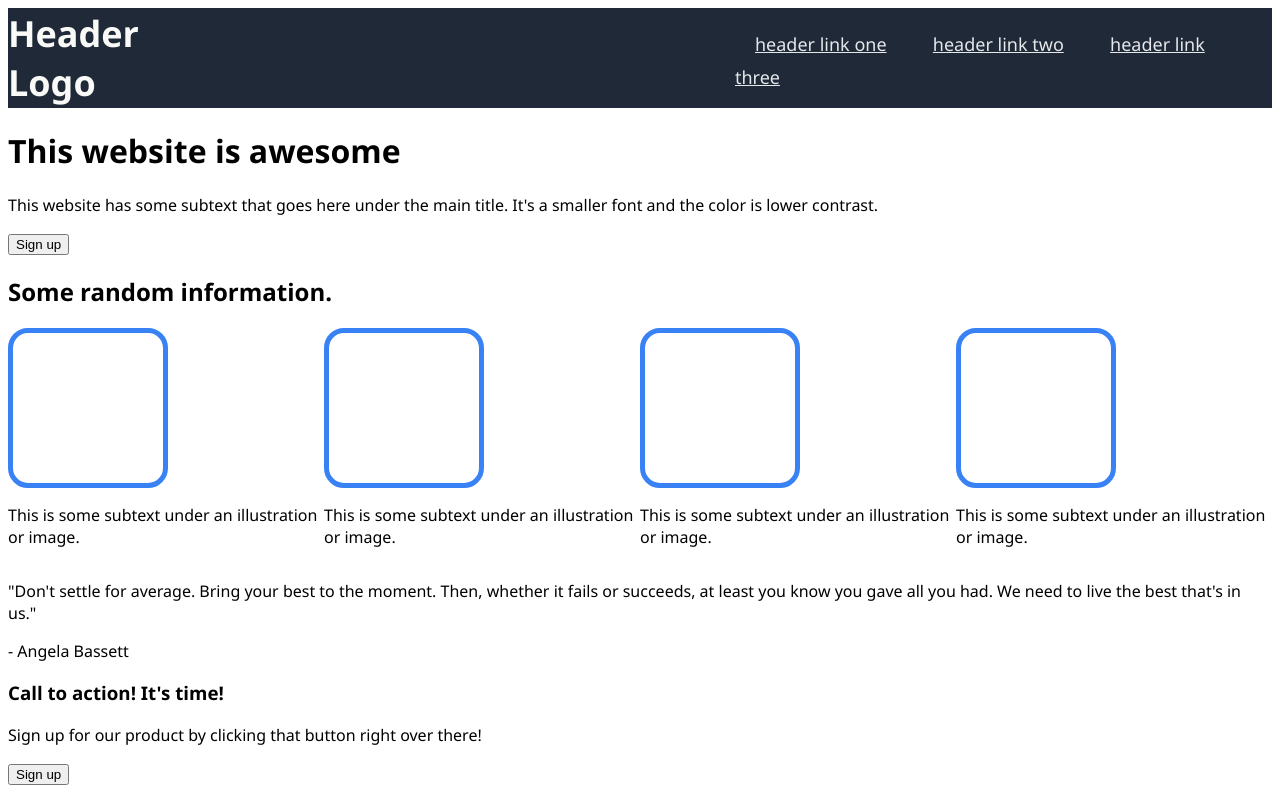
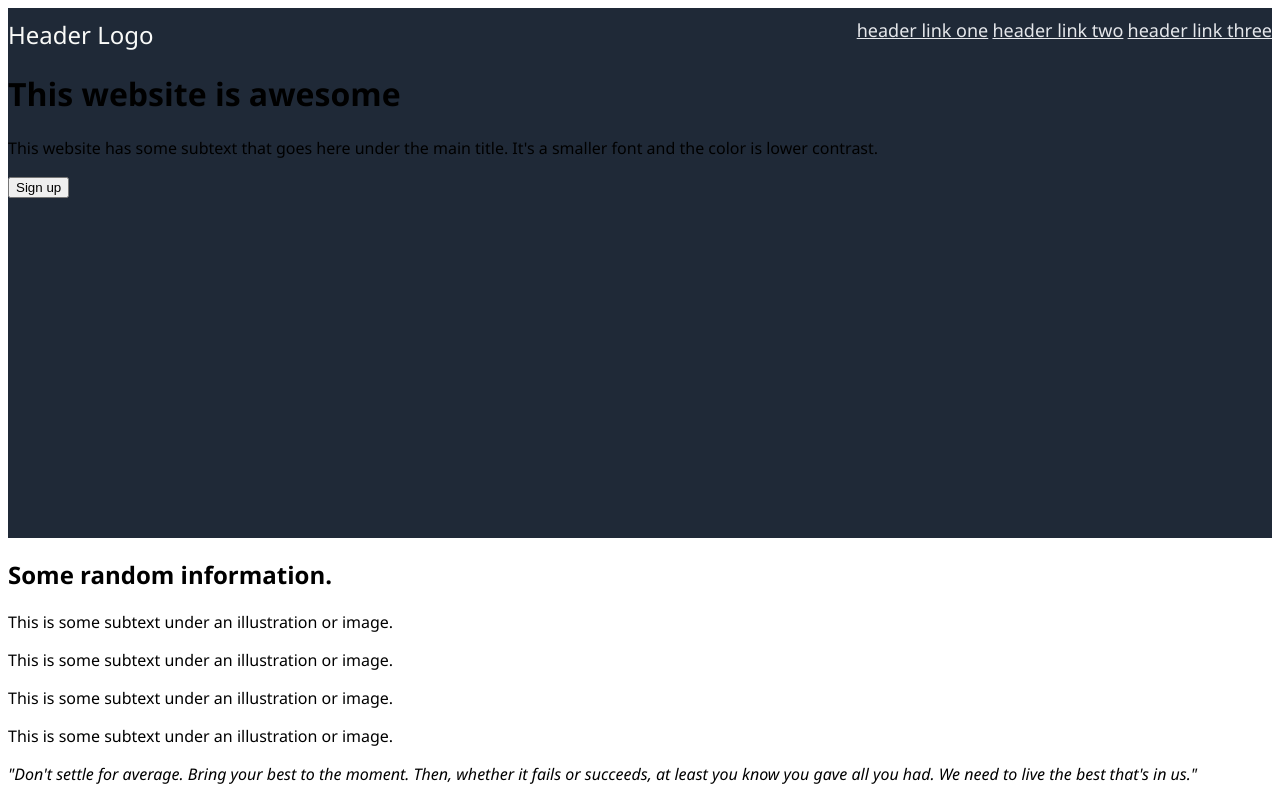
Before and after one commit to shanini225/Odin-Landing_Page, a plain HTML site: page index.html in a window 1280 px wide. Shown: the top 798 px of the page. Drawn offline with Linux system fonts and the light colour scheme.

Commit message:
refactor: I am re-doing the header section so that the html and css is more cleaner

```diff
--- a/index.html
+++ b/index.html
@@ -10,24 +10,25 @@
 </head>
 
 <body>
-    <header class="header">
-        <div class="header-logo">
-            <h2 id="web-header">Header Logo</h2>
+    <header class="header-section">
+        <div class="nav-section">
+            <div class="header">Header Logo</div>
+            <div class="header-links">
+                <a href="#" id="links">header link one</a>
+                <a href="#" id="links">header link two</a>
+                <a href="#" id="links">header link three</a>
+            </div>
         </div>
-        <div class="header-links">
-            <a href="#" id="links">header link one</a>
-            <a href="#" id="links">header link two</a>
-            <a href="#" id="links">header link three</a>
+        <div class="section-1">
+            <div class="s1-leftside">
+                <h1 id="section-title">This website is awesome</h1>
+                <p>This website has some subtext that goes here under the main title. It's a smaller font and the color
+                    is lower contrast.</p>
+                <button class="sign-up">Sign up</button>
+            </div>
+            <div class="s1-rightside"></div>
         </div>
-
     </header>
-
-    <div class="section-1">
-        <h1>This website is awesome</h1>
-        <p>This website has some subtext that goes here under the main title. It's a smaller font and the color is lower
-            contrast.</p>
-        <label for="sign-up"><button class="sign-up">Sign up</button></label>
-    </div>
 
     <div class="section-2">
         <h2>Some random information.</h2>
@@ -52,9 +53,9 @@
     </div>
 
     <div class="section-3">
-        <p>"Don't settle for average. Bring your best to the moment. Then, whether it fails or succeeds, at least you
+        <em>"Don't settle for average. Bring your best to the moment. Then, whether it fails or succeeds, at least you
             know you gave
-            all you had. We need to live the best that's in us."</p>
+            all you had. We need to live the best that's in us."</em>
         <p>- Angela Bassett</p>
 
     </div>
--- a/styles.css
+++ b/styles.css
@@ -1,59 +1,28 @@
-/*body*/
-body {
+/* BODY */
+body{
     font-family: 'Segoe UI', Tahoma, Geneva, Verdana, sans-serif;
 }
 
-
-
-/*header section*/
-.header {
-    height: 100px;
-    margin: auto;
-    display: flex;
-    align-items: center;
-    justify-content:space-evenly;
-    gap: 500px;
-    background: #1f2937;
-    color: #f9faf8;
-    font-size: 24px;
+/* HEADER */
+.header-section{
+    background-color: #1f2937 ;
+    height: 500px;
+    padding-block:10px 20px;
 }
 
-#web-header{
-    padding-left: "0px";
-}
-#links {
-    color: #e5e7eb;
-    font-size: 18px;
-    padding: 20px;
+.nav-section{
+    display: flex;
+    justify-content: space-between;
 }
 
-/*section 1*/
-
-
-
-/*section 2*/
-.image-set {
-    display: flex;
-    flex-direction: row;
-
+.header{
+    font-size: 24px;
+    color: #f9faf8;
 }
 
-.images {
-    width: 150px;
-    height: 150px;
-    background-color: #;
-    border-radius: 20px;
-    border: solid 5px #3882f6;
+#links{
+    font-size: 18px;
+    color:#e5e7eb;
 }
 
-/*section 3*/
-
-
-
-
-/*section 4*/
-
-
-
-
-/*footer*/
+/* SECTION 1 */
```
